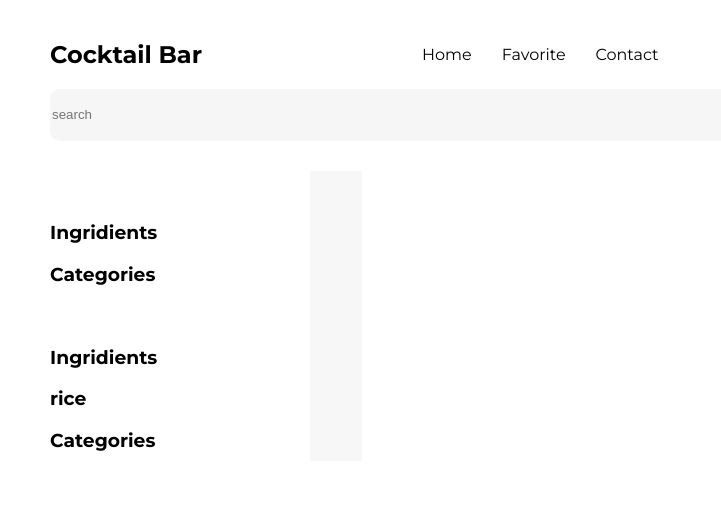
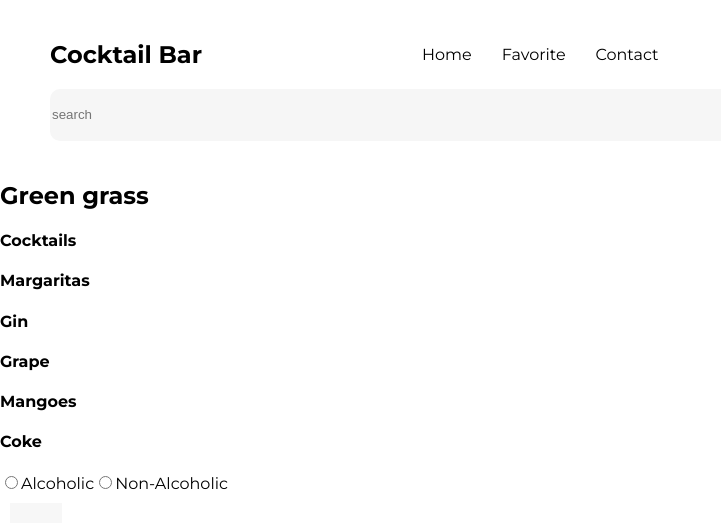
Before and after one commit to okhot/cocktail, a React (Create React App) app: page /search in a window 1280 px wide. Shown: the top 528 px of the page, without its empty margins (0-721 px from the left). Built offline with nearby package versions, Linux system fonts and the light colour scheme.

Commit message:
design sidebar

```diff
--- a/src/components/atoms/SearchPageNavBar/SearchPageNavBar.js
+++ b/src/components/atoms/SearchPageNavBar/SearchPageNavBar.js
@@ -1,5 +1,4 @@
 import React from 'react'
-import { useState } from 'react';
 import { useNavigate } from 'react-router-dom'
 import '../SearchPageNavBar/SearchPageNavBar.css'
 
@@ -9,7 +8,6 @@ function SearchPageNavBar() {
 
  const navigate = useNavigate();
 
- const [search, setSearch] = useState('');
 
   const handleChange = (e) => {
 
--- a/src/components/atoms/SearchPageSideBar/SearchPageSideBar.css
+++ /dev/null
@@ -1,19 +0,0 @@
-.sidebar__content{
-    margin-top: 60px;
-    margin-left: 50px;
-    width: 250px;
-}
-
-.sidebar__content h2{
-    background-color: #F6F6F6;
-    font-size: 20px;
-    font-weight: 300;
-}
-
-.sidebar__categories{
-    display: flex;
-    align-content: space-between;
-    gap: 11rem;
-
-    margin-bottom: 5px;
-}
--- a/src/components/atoms/SearchPageSideBar/SearchPageSideBar.js
+++ /dev/null
@@ -1,38 +0,0 @@
-import React, { useContext } from "react";
-import "../SearchPageSideBar/SearchPageSideBar.css";
-
-function SearchPageSideBar({ ingridient1, ingridient2, ingridient3, ingridient4, ingridient5, category1, category2, category3,category4, category5}) {
-  const ingridients = ["Gin", "Milk", "Honey"];
-  const cocktails = useContext
-  function loadDrinksForIngridient(i) {
-    // searching your drinks by ingridients
-    // then
-  }
-  return (
-    <section className="sidebar__content">
-
-     <div className="sidebar__ingirdients">
-      <h3>Ingridients</h3>
-      <h3>{ingridient1}</h3>
-      <h3>{ingridient2}</h3>
-      <h3>{ingridient3}</h3>
-      <h3>{ingridient4}</h3>
-      <h3>{ingridient5}</h3>
-     </div>
-
-     <div className="sidebar__category">
-
-     <h3> Categories</h3>
-     <h3>{category1}</h3>
-     <h3>{category2}</h3>
-     <h3>{category3}</h3>
-     <h3>{category4}</h3>
-     <h3>{category5}</h3>
-     </div>
-
-
-    </section>
-  );
-}
-
-export default SearchPageSideBar;
--- a/src/components/atoms/SearchPageSideBar/SidebarProp.js
+++ /dev/null
@@ -1,21 +0,0 @@
-import React from 'react'
-import '../SearchPageSideBar/SidebarProp.css'
-import SearchPageSideBar from './SearchPageSideBar'
-
-function SidebarProp() {
-  return (
-   <section className='sidebar__ingridients'>
-        <SearchPageSideBar
-    title='redpepper'
-    ingridient='black'
-    count='300'
-    />
-
-<SearchPageSideBar
-ingridient1='rice'
-/>
-   </section>
-  )
-}
-
-export default SidebarProp
--- a/src/components/molecules/SearchResults/SearchResults.js
+++ b/src/components/molecules/SearchResults/SearchResults.js
@@ -2,11 +2,11 @@ import React, { useContext, useEffect, useState } from "react";
 import "../SearchResults/SearchResults.css";
 import { useLocation, useParams } from "react-router-dom";
 import SearchPageNavBar from "../../atoms/SearchPageNavBar/SearchPageNavBar";
-import SearchPageSideBar from "../../atoms/SearchPageSideBar/SearchPageSideBar";
-import SidebarProp from "../../atoms/SearchPageSideBar/SidebarProp";
+
 import CocktailCard from "../SearchPageBody/CocktailCard";
 import { searchCocktails } from "../../../api/api";
 import CocktailsContext from "../../../store";
+import SideBar from "../SideBar/SideBar";
 
 function SearchResults() {
   const location = useLocation();
@@ -30,8 +30,8 @@ function SearchResults() {
     <div>
       <div className="searchpage">
         <SearchPageNavBar />
+        <SideBar />
         <div className="searchpage__body">
-          <SidebarProp />
           <div className="cardssection">
             {cocktails.drinks.map((cocktail) => (
               <CocktailCard
--- /dev/null
+++ b/src/components/molecules/SideBar/SideBar.js
@@ -0,0 +1,32 @@
+import React from 'react'
+
+function SideBar() {
+  return (
+    <div className="SideBar">
+      <h2>Green grass</h2>
+
+      <div className="SideBar__category">
+        <h4>Cocktails</h4>
+        <h4>Margaritas</h4>
+        <h4>Gin</h4>
+      </div>
+
+      <div className="SideBar__ingridients">
+        <h4>Grape</h4>
+        <h4>Mangoes</h4>
+        <h4>Coke</h4>
+      </div>
+
+      <div className="SideBar__alcohol">
+       <span>
+     <input type="radio" />
+     <label>Alcoholic</label>
+     <input type="radio" />
+     <label>Non-Alcoholic</label>
+      </span>
+      </div>
+    </div>
+  )
+}
+
+export default SideBar
```
Also changed, not shown: src/components/molecules/SideBar/sideBar.css (added).
